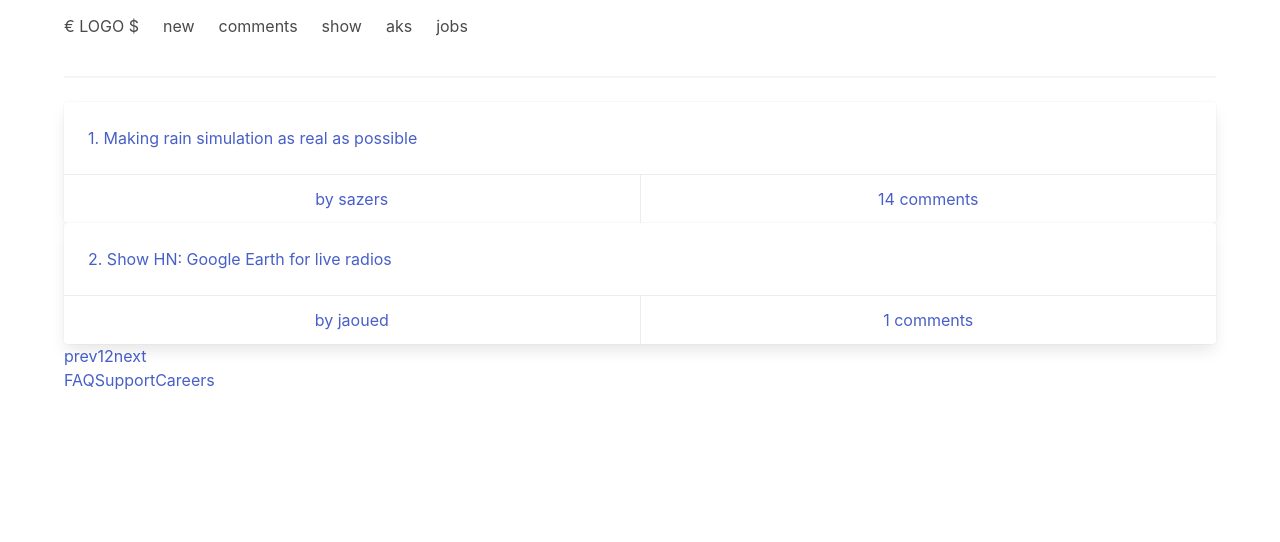
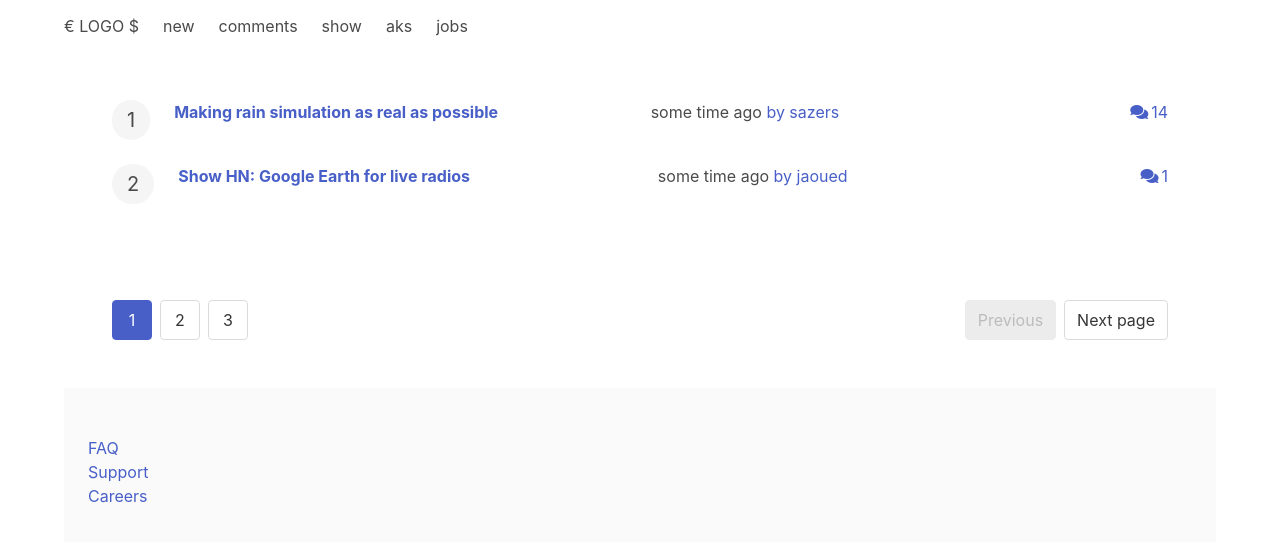
Before and after one commit to nfq-react-workshop/useful-useless, a React (Vite) app: page / in a window 1280 px wide. Shown: the top 542 px of the page. Built offline with nearby package versions, Linux system fonts and the light colour scheme.

Commit message:
update layout

```diff
--- a/src/components/Card.jsx
+++ b/src/components/Card.jsx
@@ -2,22 +2,34 @@ import * as React from 'react';
 import PropTypes from 'prop-types';
 
 const Card = ({ url, title, user, comments_count, number }) => (
-    <article className="card">
-        <div className="card-content">
-            <div className="content">
-                <a rel="noopener noreferrer" target="_blank" href={url}>{`${number}. ${title}`}</a>
+    <div className="columns is-mobile">
+        <div className="column is-narrow">
+            <span className="tag is-rounded is-large">{number}</span>
+        </div>
+        <div className="column">
+            <div className="columns">
+                <div className="column">
+                    <strong>
+                        <a rel="noopener noreferrer" target="_blank" href={url}>
+                            {title}
+                        </a>
+                    </strong>
+                </div>
+                <div className="column">
+                    some time ago&nbsp;
+                    <a href={`#by${user}`}>{`by ${user}`}</a>
+                </div>
             </div>
         </div>
-
-        <footer className="card-footer">
-            <a href={`#by${user}`} className="card-footer-item">
-                {`by ${user}`}
+        <div className="column is-narrow">
+            <a href="#comments">
+                <span className="icon">
+                    <i className="fas fa-comments" />
+                </span>
+                <span>{comments_count}</span>
             </a>
-            <a href="#comments" className="card-footer-item">
-                {`${comments_count} comments`}
-            </a>
-        </footer>
-    </article>
+        </div>
+    </div>
 );
 
 Card.propTypes = {
--- a/src/components/Cards.jsx
+++ b/src/components/Cards.jsx
@@ -17,7 +17,7 @@ const items = [
 ];
 
 const Cards = () => (
-    <div>
+    <div className="">
         {items.map((item, index) => (
             <Card key={item.url} {...item} number={index + 1} />
         ))}
--- a/src/components/Footer.jsx
+++ b/src/components/Footer.jsx
@@ -16,12 +16,15 @@ const links = [
 ];
 
 const Footer = () => (
-    <footer>
-        {links.map(({ url, title }) => (
-            <a key={url} href={url}>
-                {title}
-            </a>
-        ))}
+    <footer className="footer">
+        <div className="content">
+            {links.map(({ url, title }) => (
+                <React.Fragment key={url}>
+                    <a href={url}>{title}</a>
+                    <br />
+                </React.Fragment>
+            ))}
+        </div>
     </footer>
 );
 
--- a/src/components/Layout.jsx
+++ b/src/components/Layout.jsx
@@ -7,10 +7,13 @@ import Pager from './Pager';
 const Layout = () => (
     <div className="container">
         <Menu />
-        <hr />
         <main>
-            <Cards />
-            <Pager />
+            <section className="section">
+                <Cards />
+            </section>
+            <section className="section">
+                <Pager />
+            </section>
         </main>
         <Footer />
     </div>
--- a/src/components/Pager.jsx
+++ b/src/components/Pager.jsx
@@ -1,11 +1,28 @@
 import * as React from 'react';
 
 const Pager = () => (
-    <nav>
-        <a href="#prev">prev</a>
-        <a href="#1">1</a>
-        <a href="#1">2</a>
-        <a href="#next">next</a>
+    <nav className="pagination" role="navigation" aria-label="pagination">
+        <a className="pagination-previous" title="This is the first page" disabled>
+            Previous
+        </a>
+        <a className="pagination-next">Next page</a>
+        <ul className="pagination-list">
+            <li>
+                <a className="pagination-link is-current" aria-label="Page 1" aria-current="page">
+                    1
+                </a>
+            </li>
+            <li>
+                <a className="pagination-link" aria-label="Goto page 2">
+                    2
+                </a>
+            </li>
+            <li>
+                <a className="pagination-link" aria-label="Goto page 3">
+                    3
+                </a>
+            </li>
+        </ul>
     </nav>
 );
 
--- a/src/index.html
+++ b/src/index.html
@@ -5,6 +5,7 @@
     <meta name="viewport" content="width=device-width, initial-scale=1.0">
     <meta http-equiv="X-UA-Compatible" content="ie=edge">
     <title>Document</title>
+    <link rel="stylesheet" href="https://use.fontawesome.com/releases/v5.5.0/css/all.css" integrity="sha384-B4dIYHKNBt8Bc12p+WXckhzcICo0wtJAoU8YZTY5qE0Id1GSseTk6S+L3BlXeVIU" crossorigin="anonymous">
 </head>
 <body>
     <div id="root"></div>
```
